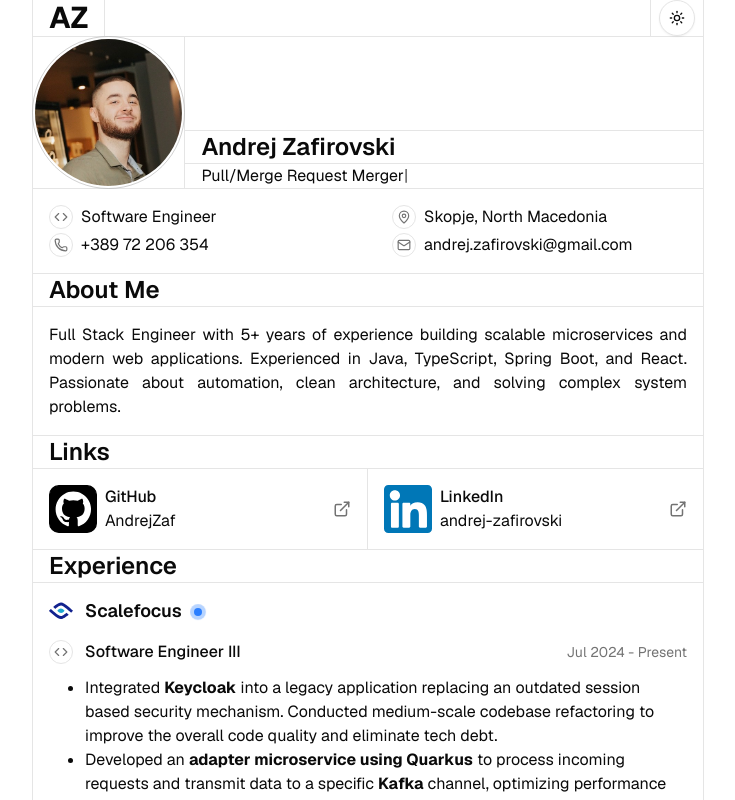
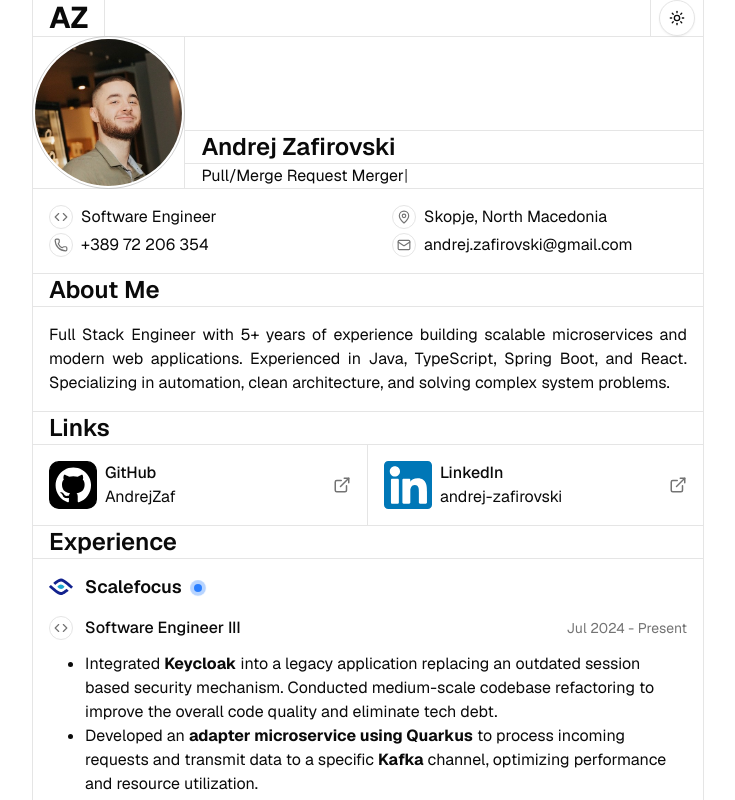
Before and after one commit to AndrejZaf/andrej_zafirovski_web, a Next.js app: page / in a window 1280 px wide. Shown: the top 800 px of the page, without its empty margins (272-1007 px from the left). Built offline with nearby package versions, Linux system fonts and the light colour scheme.

Commit message:
Minor improvement in the about me section

```diff
--- a/components/about-me.tsx
+++ b/components/about-me.tsx
@@ -18,7 +18,7 @@ const AboutMe = () => {
           <p className="text-justify p-4">
             Full Stack Engineer with 5+ years of experience building scalable
             microservices and modern web applications. Experienced in Java,
-            TypeScript, Spring Boot, and React. Passionate about automation,
+            TypeScript, Spring Boot, and React. Specializing in automation,
             clean architecture, and solving complex system problems.
           </p>
         </div>
```
